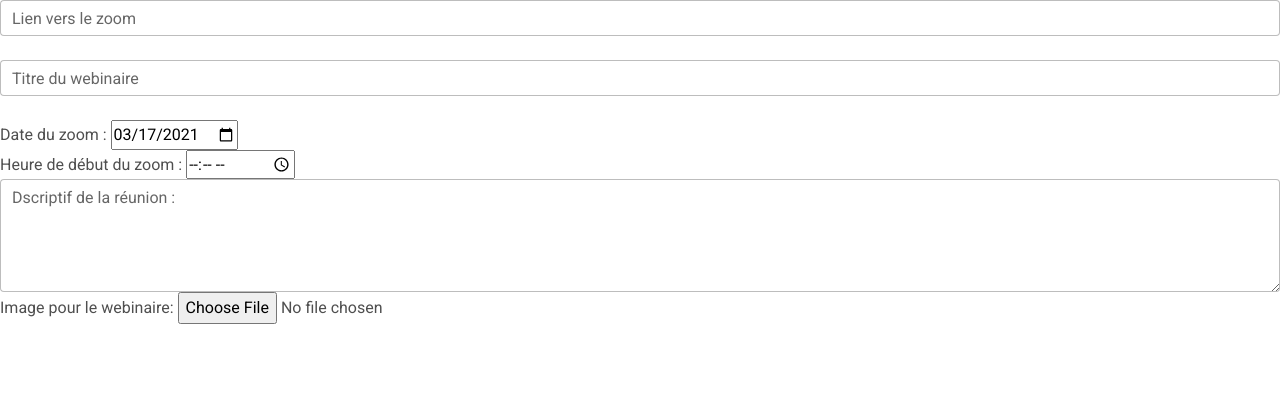
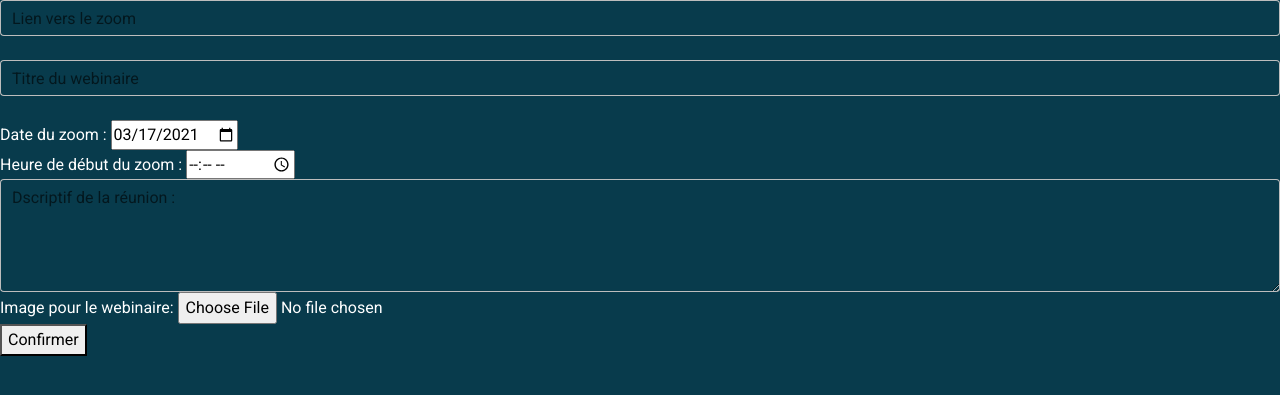
Before and after one commit to HelixFix/Webinaire, a PHP site: page /form-edit.html in a window 1280 px wide. Shown: the top 395 px of the page. Run offline with PHP 8.4, Linux system fonts and the light colour scheme; some libraries are stand-ins or nearby versions.

Commit message:
css ajout fond

```diff
--- a/form-edit.html
+++ b/form-edit.html
@@ -15,7 +15,7 @@
 
   </head>
 
-  <body>
+  <body class="fond-editer">
     <form>
   <!-- lien du zoom -->
   <div class="form-outline mb-4">
@@ -41,7 +41,7 @@
   <label for="appt">Heure de début du zoom :</label>
 
 <input type="time" id="appt" name="appt"
-       min="09:00" max="18:00" required>
+       min="09:00" max="20:00" required>
 </div>
 
 <div class="descriptif">
@@ -60,8 +60,9 @@
        id="avatar" name="avatar"
        accept="image/png, image/jpeg">
 </div>
-
-
+</div>
+<button id="btn-confirmer" type="button">Confirmer</button>
+</div>
 
   <!-- 2 column grid layout for inline styling -->
   <div class="row mb-4">
--- a/gestionwebinaire.html
+++ b/gestionwebinaire.html
@@ -114,12 +114,9 @@
           <a href="#" class="btn"><img class="btn-supprimer" src="images\x-supp.png" alt="supprimer"></a>
           <a href="#" class="btn"><img class="btn-editer" src="images\edition.png" alt="editer"></a>
           <div class="ajouter-webinaire">
-            <a href="#" class="btn"><img class="btn-ajouter" src="images\add.png" alt="ajouter un webiniare"></a>
+            <a href="form-edit.html" class="btn"><img class="btn-ajouter" src="images\add.png" alt="ajouter un webiniare"></a>
 
           </div>
-
-        </div>
-    </div>
     <br>
 
 </body>
--- a/style.css
+++ b/style.css
@@ -1,3 +1,19 @@
+.fond-editer{
+ background-color: #083B4C;
+ color : #FFFFFF
+}
+.fond-editer label
+{
+  color: #FFFFFF;
+}
+
+
+
+
+
+
+
+
 .card {
     border       : 3px solid #dea702;
     margin-bottom: 25px;
```
